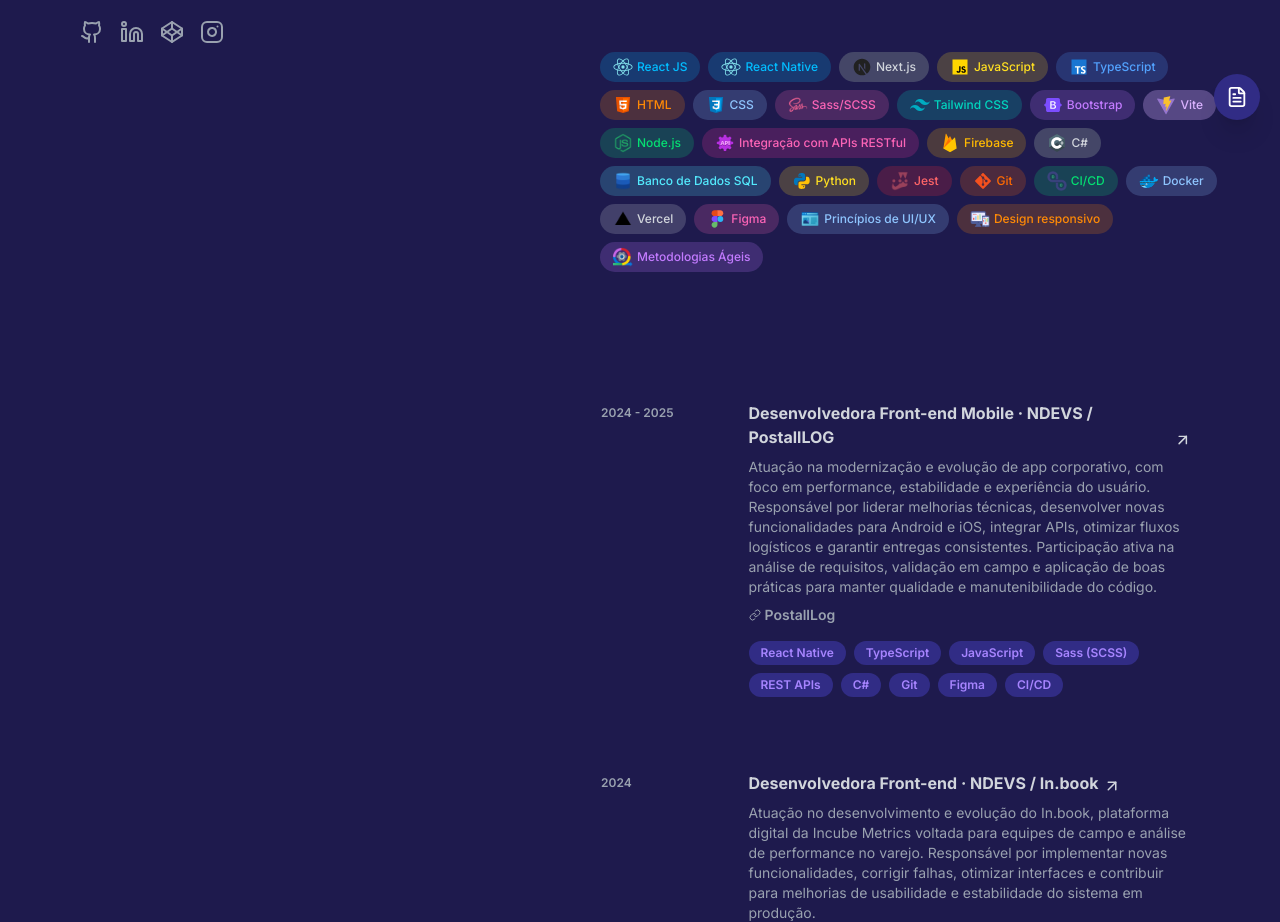
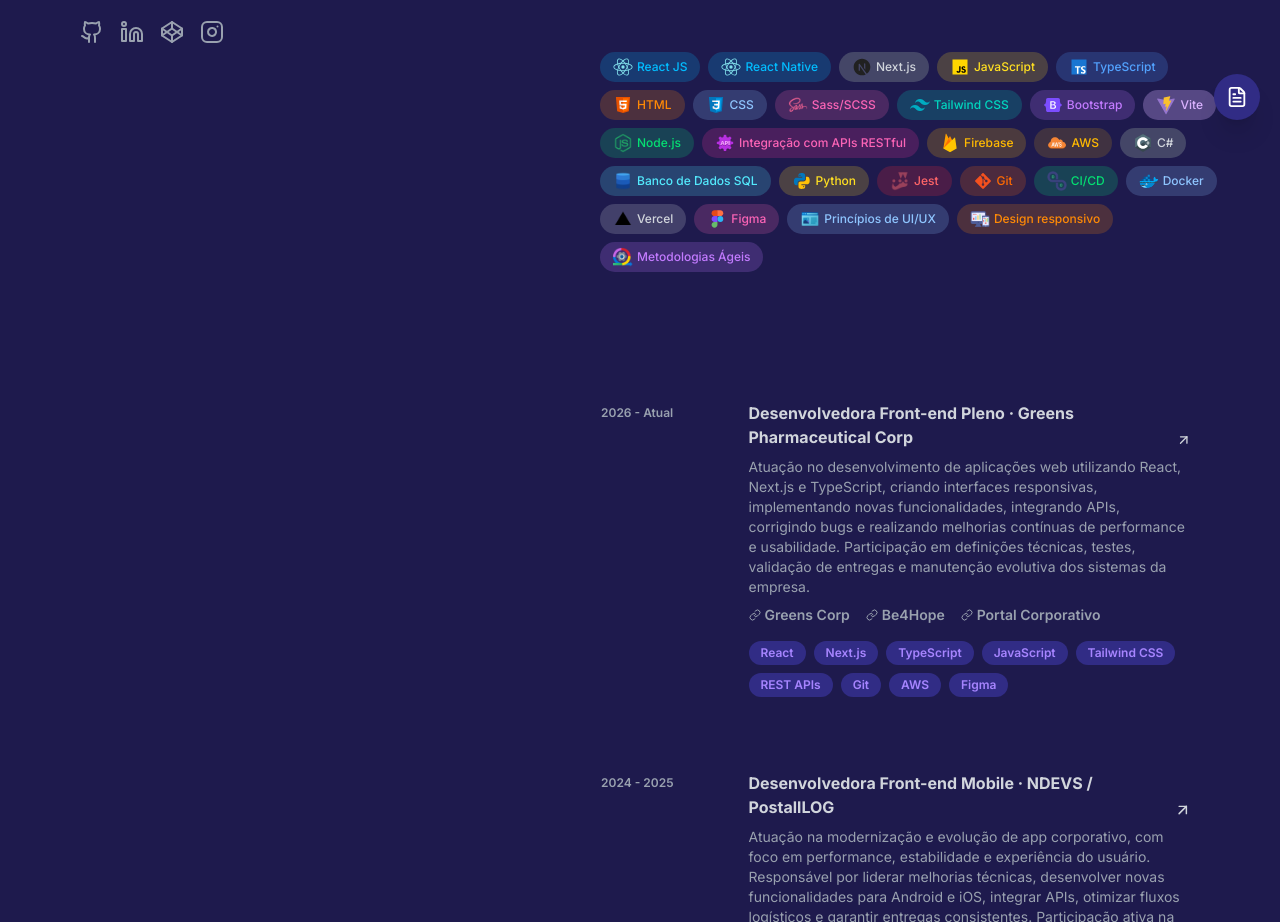
Before and after one commit to dryelleebelin/dryelleebelin-website, a React (Vite) app: page / in a window 1280 px wide. Shown: the part 660-1582 px from the top of the page. Built offline with nearby package versions, Linux system fonts and the light colour scheme; no server answers.

Commit message:
feat: update professional experience

```diff
--- a/src/components/ExperienceItem.tsx
+++ b/src/components/ExperienceItem.tsx
@@ -40,6 +40,17 @@
               {props.extraLinkLabel2}
             </a>
           )}
+          {props.extraLink3 && props.extraLinkLabel3 && (
+            <a
+              href={props.extraLink3}
+              target="_blank"
+              rel="noopener noreferrer"
+              className="text-sm font-semibold hover:underline flex items-center gap-1"
+            >
+              <Link size={12} />
+              {props.extraLinkLabel3}
+            </a>
+          )}
         </div>
 
         <ul className="flex flex-wrap gap-2 mt-2">
--- a/src/components/TechBadge.tsx
+++ b/src/components/TechBadge.tsx
@@ -23,6 +23,7 @@
 import uiux from "../assets/tech/uiux.png";
 import responsividade from "../assets/tech/responsividade.png";
 import metodologia from "../assets/tech/metodologia.png";
+import aws from "../assets/tech/aws.png";
 import type { TechBadge } from "../types/techBadge";
 
 export default function TechBadge({ label, color, bgColor, url }: TechBadge) {
@@ -41,6 +42,7 @@
     "Node.js": node,
     "Integração com APIs RESTful": api,
     "Firebase": firebase,
+    "AWS": aws,
     "C#": csharp,
     "Banco de Dados SQL": sql,
     "Python": python,
--- a/src/sections/Experiences.tsx
+++ b/src/sections/Experiences.tsx
@@ -3,6 +3,31 @@
 
 export default function Experiences() {
   const experiences: Experience[] = [
+    {
+      year: "2026 - Atual",
+      company: "Greens Pharmaceutical Corp",
+      role: "Desenvolvedora Front-end Pleno",
+      description:
+        "Atuação no desenvolvimento de aplicações web utilizando React, Next.js e TypeScript, criando interfaces responsivas, implementando novas funcionalidades, integrando APIs, corrigindo bugs e realizando melhorias contínuas de performance e usabilidade. Participação em definições técnicas, testes, validação de entregas e manutenção evolutiva dos sistemas da empresa.",
+      techs: [
+        "React",
+        "Next.js",
+        "TypeScript",
+        "JavaScript",
+        "Tailwind CSS",
+        "REST APIs",
+        "Git",
+        "AWS",
+        "Figma"
+      ],
+      link: "https://www.greens-corp.com/",
+      extraLink: "https://www.greens-corp.com/",
+      extraLinkLabel: "Greens Corp",
+      extraLink2: "https://be4hope.org/",
+      extraLinkLabel2: "Be4Hope",
+      extraLink3: "https://main.d3b3n6yslmbdf5.amplifyapp.com/",
+      extraLinkLabel3: "Portal Corporativo",
+    },
     {
       year: "2024 - 2025",
       company: "NDEVS / PostallLOG",
--- a/src/sections/Techs.tsx
+++ b/src/sections/Techs.tsx
@@ -16,6 +16,7 @@
     { label: "Node.js", color: "text-green-400", bgColor: "bg-green-400/20", url: "https://nodejs.org" },
     { label: "Integração com APIs RESTful", color: "text-pink-400", bgColor: "bg-pink-500/20", url: "https://restfulapi.net" },
     { label: "Firebase", color: "text-amber-400", bgColor: "bg-amber-400/20", url: "https://firebase.google.com" },
+    { label: "AWS", color: "text-amber-400", bgColor: "bg-amber-400/15", url: "https://aws.amazon.com/amplify/" },
     { label: "C#", color: "text-gray-300", bgColor: "bg-gray-500/50", url: "https://learn.microsoft.com/dotnet/csharp" },
     { label: "Banco de Dados SQL", color: "text-cyan-300", bgColor: "bg-cyan-300/20", url: "https://www.microsoft.com/pt-br/sql-server/sql-server-downloads" },
     { label: "Python", color: "text-yellow-300", bgColor: "bg-yellow-300/20", url: "https://www.python.org" },
--- a/src/types/experience.ts
+++ b/src/types/experience.ts
@@ -9,4 +9,6 @@
     extraLinkLabel?: string;
     extraLink2?: string;
     extraLinkLabel2?: string;
+    extraLink3?: string;
+    extraLinkLabel3?: string;
 }
```
Also changed, not shown: src/assets/tech/aws.png (added).
